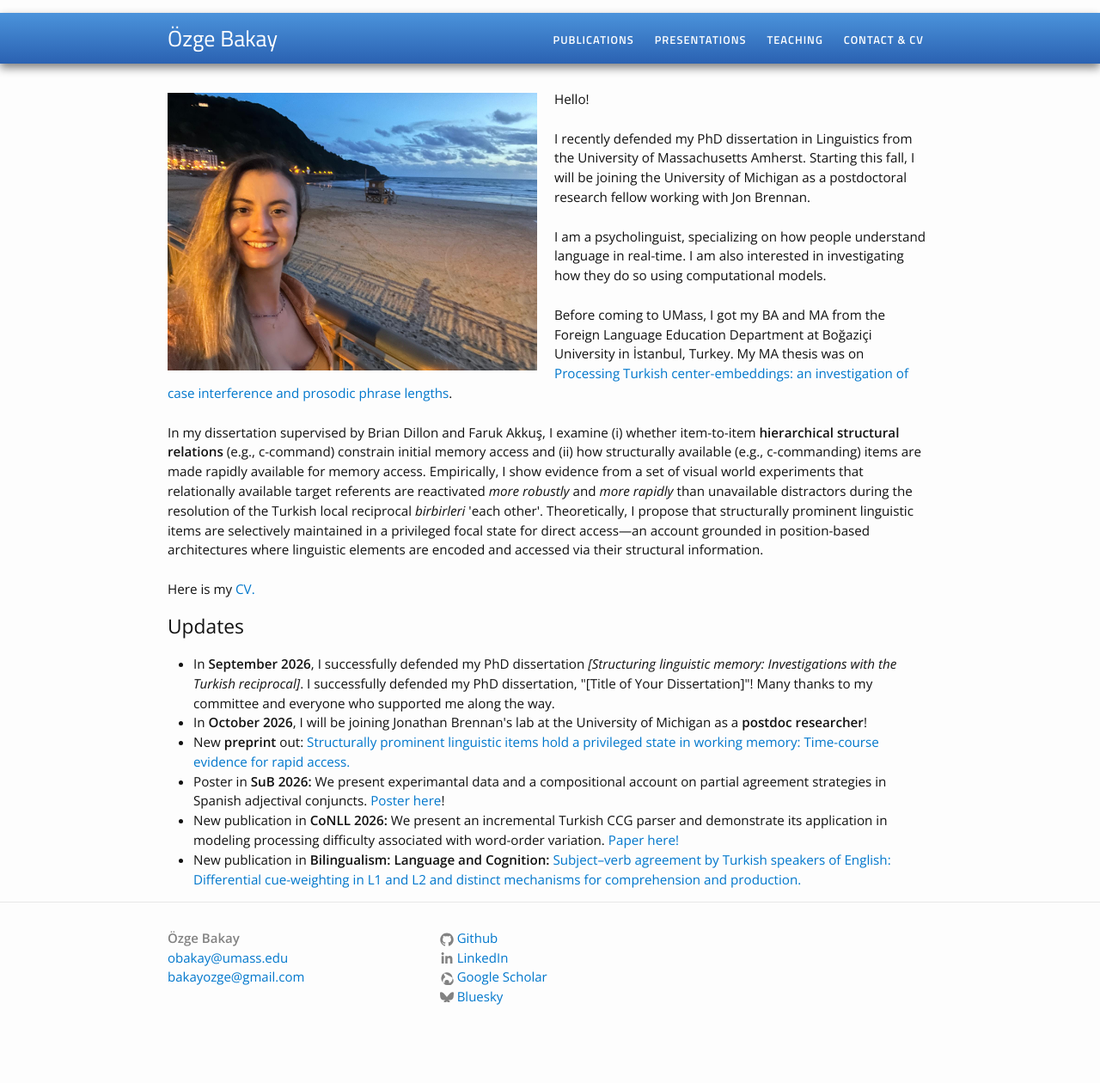
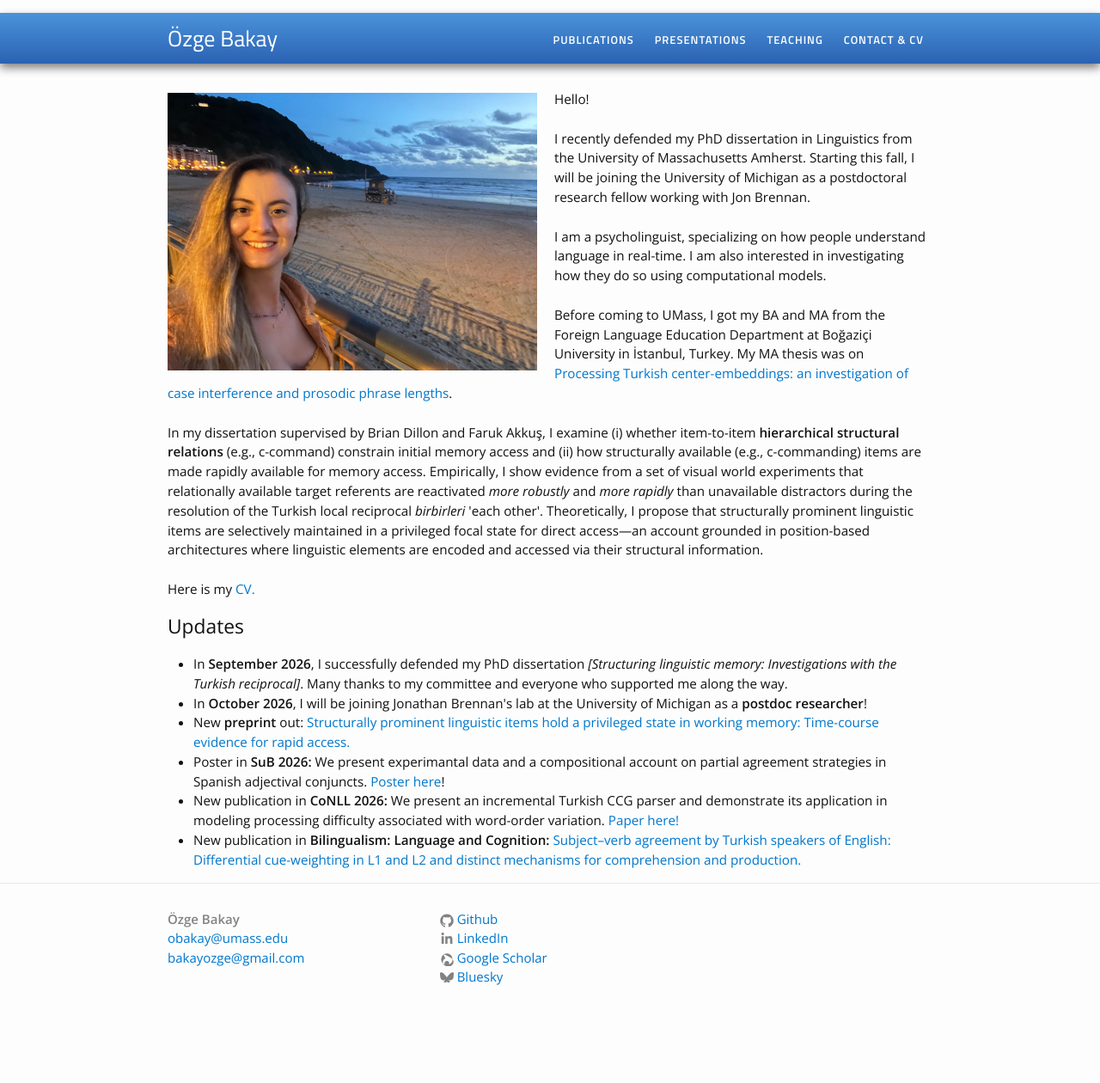
Before and after one commit to ozgebakay/ozgebakay.github.io, a Jekyll site: the page built from index.html, in a window 1280 px wide. Shown: the whole page at 86% size. Built offline with Jekyll 4.4.1, drawn with Linux system fonts in a browser that asks for light colours; after the commit the page ends 1238 px from its top, so only the background shows below that.

Commit message:
Update index.html

```diff
--- a/index.html
+++ b/index.html
@@ -22,7 +22,7 @@ Here is my <a href="/OzgeBakay_CV.pdf">CV.</a></p>
 <h2>Updates</h2>
 <div class="updates" style="overflow-y: visible;">
 <ul>
-<li>In <b>September 2026</b>, I successfully defended my PhD dissertation <i>[Structuring linguistic memory: Investigations with the Turkish reciprocal]</i>. I successfully defended my PhD dissertation, "[Title of Your Dissertation]"! Many thanks to my committee and everyone who supported me along the way.</li>
+<li>In <b>September 2026</b>, I successfully defended my PhD dissertation <i>[Structuring linguistic memory: Investigations with the Turkish reciprocal]</i>. Many thanks to my committee and everyone who supported me along the way.</li>
 <li>In <b>October 2026</b>, I will be joining Jonathan Brennan's lab at the University of Michigan as a <b>postdoc researcher</b>!</li>
 <li>New <b>preprint</b> out: <a href="https://osf.io/preprints/psyarxiv/aphwj_v1" target="_blank">Structurally prominent linguistic items hold a privileged state in working memory: Time-course evidence for rapid access.</a></li>
 <li>Poster in <b>SuB 2026:</b> We present experimantal data and a compositional account on partial agreement strategies in Spanish adjectival conjuncts. <a href="https://ozgebakay.github.io/projects/CoronaBakay_SuB31.pdf" target="_blank">Poster here</a>!</li>
```
